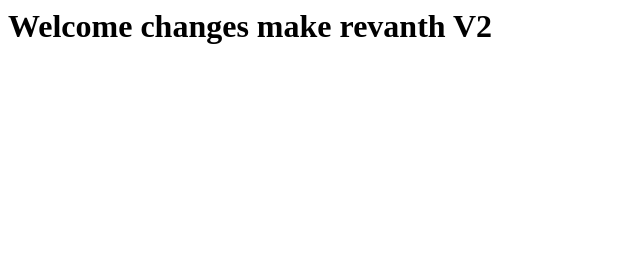
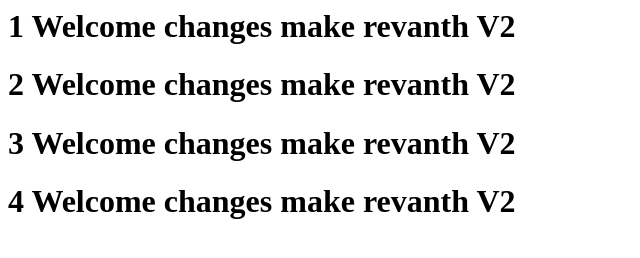
Before and after one commit to Arunsuryaa/LearningProject, a plain HTML site: page index.html in a window 1280 px wide. Shown: the whole page, without its empty margins (0-640 px from the left). Drawn offline with Linux system fonts and the light colour scheme.

Commit message:
4 lines added

```diff
--- a/index.html
+++ b/index.html
@@ -1 +1,6 @@
-<h1>Welcome changes make revanth V2</h1>
+<h1>1 Welcome changes make revanth V2</h1>
+<h1>2 Welcome changes make revanth V2</h1>
+
+<h1>3 Welcome changes make revanth V2</h1>
+
+<h1>4 Welcome changes make revanth V2</h1>
```
